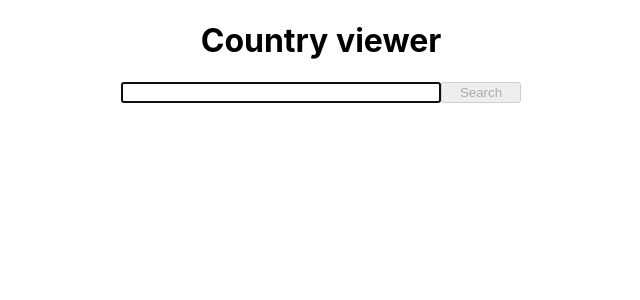
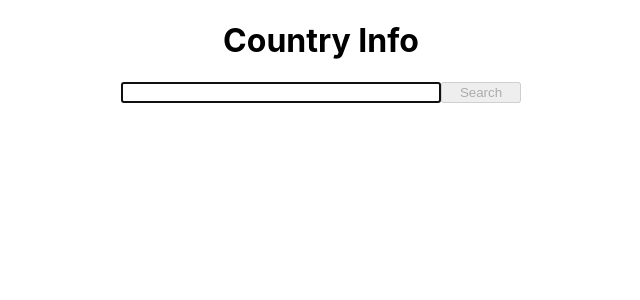
Before and after one commit to kresls/country-info, a React (Create React App) app: page / in a window 1280 px wide. Shown: the top 300 px of the page, without its empty margins (319-959 px from the left). Built offline with nearby package versions, Linux system fonts and the light colour scheme.

Commit message:
Update README, change app name

```diff
--- a/public/index.html
+++ b/public/index.html
@@ -24,7 +24,7 @@
       work correctly both with client-side routing and a non-root public URL.
       Learn how to configure a non-root public URL by running `npm run build`.
     -->
-    <title>Country Viewer</title>
+    <title>Country Info</title>
   </head>
   <body>
     <noscript>You need to enable JavaScript to run this app.</noscript>
--- a/src/App.js
+++ b/src/App.js
@@ -22,7 +22,7 @@ class App extends React.Component {
   render() {
     return (
       <div className="app-wrap">
-        <h1>Country viewer</h1>
+        <h1>Country Info</h1>
         <SearchBar updateCountry={this.updateCountry} />
         {this.state.countryPicked.status ? <WidgetContainer country={this.state.countryPicked.country} /> : null }
       </div>
```
Also changed, not shown: 1 other file (tests, documents, lock files or other folders).
